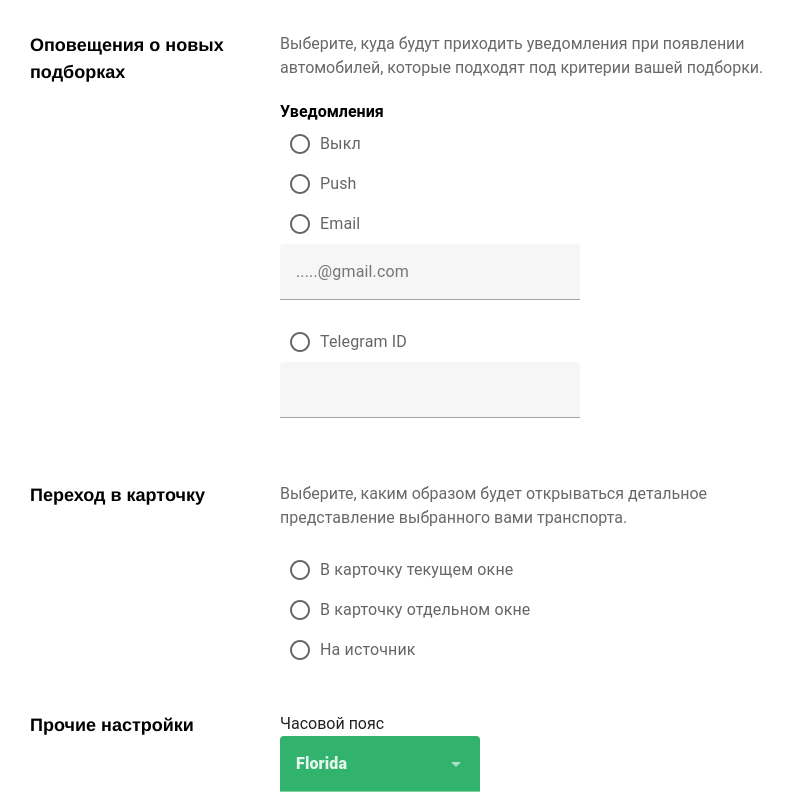
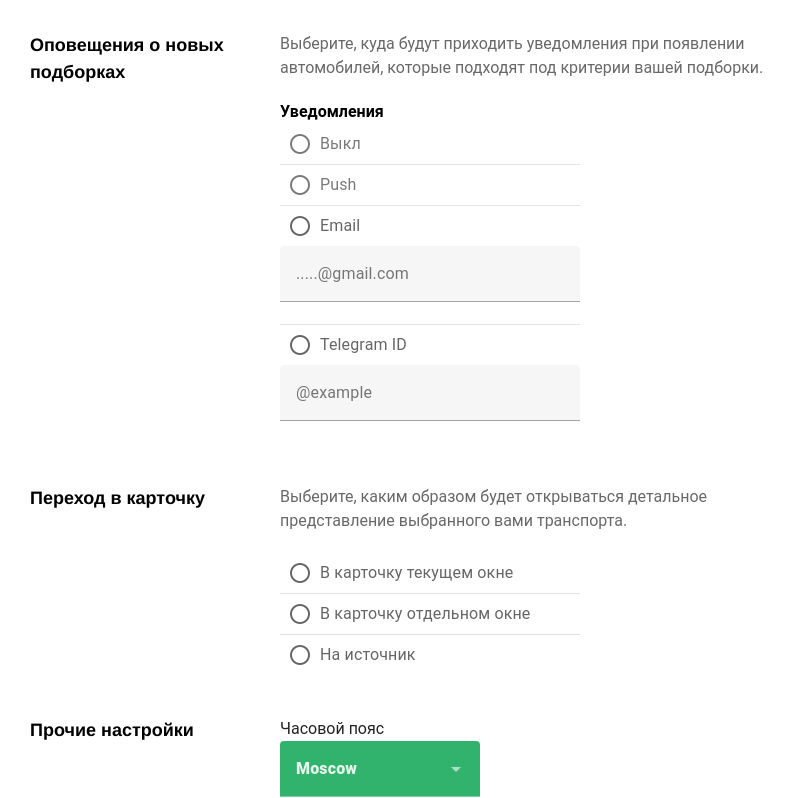
Before and after one commit to Iimanbek/av100, a Vue app: page /user/1 in a window 1280 px wide. Shown: the part 520-1318 px from the top of the page, without its empty margins (0-795 px from the left). Built offline with nearby package versions, Linux system fonts and the light colour scheme.

Commit message:
add some style to the radios

```diff
--- a/src/components/Form.vue
+++ b/src/components/Form.vue
@@ -1,3 +1,5 @@
+
+<!-- -------------------------Profile From Settings----------------------------- -->
 <template>
     <div class="container">
         <div class="main_section_wrapper">
@@ -75,23 +77,33 @@
                     <v-radio-group>
                         <h4>Уведомления</h4>
                         <div>
-                            <v-radio color="success" value="off_radio" label="Выкл" name="messages"
-                                id="radio_off"></v-radio>
+                            <v-sheet width="300">
+                                <v-radio color="success" value="off_radio" label="Выкл" name="messages"
+                                    id="radio_off"></v-radio>
+                                <v-divider></v-divider>
+                            </v-sheet>
                         </div>
                         <div>
-                            <v-radio color="success" value="Push" name="messages" id="push_radio" label="Push"></v-radio>
+                            <v-sheet width="300">
+                                <v-sheet width="300"></v-sheet>
+                                <v-radio color="success" value="Push" name="messages" id="push_radio"
+                                    label="Push"></v-radio>
+                                <v-divider></v-divider>
+                            </v-sheet>
                         </div>
                         <div>
                             <v-radio color="success" name="messages" value="email" label="Email"></v-radio>
                             <v-sheet width="300">
                                 <v-text-field v-model="email" required :rules="rules"
                                     label=".....@gmail.com"></v-text-field>
+                                <v-divider></v-divider>
                             </v-sheet>
                         </div>
                         <div>
                             <v-radio color="success" name="messages" value="telegram_id" label="Telegram ID"></v-radio>
                             <v-sheet width="300">
-                                <v-text-field required :rules="rules"></v-text-field>
+                                <v-sheet width="300"></v-sheet>
+                                <v-text-field required :rules="rules" label="@example"></v-text-field>
                             </v-sheet>
                         </div>
                     </v-radio-group>
@@ -105,15 +117,17 @@
                     <p class="form__inner__des">Выберите, каким образом будет открываться детальное представление выбранного
                         вами транспорта.</p>
                     <v-radio-group>
-                        <div>
+                        <div class="radio_group_wrap">
                             <v-radio color="success" value="in_window" label="В карточку текущем окне"
                                 name="cards"></v-radio>
+                            <v-divider></v-divider>
                         </div>
-                        <div>
+                        <div class="radio_group_wrap">
                             <v-radio color="success" value="different_window" label="В карточку отдельном окне"
                                 name="cards"></v-radio>
+                            <v-divider></v-divider>
                         </div>
-                        <div>
+                        <div class="radio_group_wrap">
                             <v-radio color="success" value="to_source" label="На источник" name="cards"></v-radio>
                         </div>
                     </v-radio-group>
@@ -154,7 +168,7 @@ export default {
                 value => !!value || 'Required.',
                 value => (value || '').length <= 20 || 'Max 20 characters',
             ],
-            select: { state: 'Florida', abbr: 'FL' },
+            select: { state: 'Moscow', abbr: 'GMT +3' },
             items: [
                 { state: 'Moscow', abbr: 'GMT +3' },
                 { state: 'Kaliningrad', abbr: 'GMT +3' },
@@ -289,4 +303,8 @@ export default {
     color: #686869;
     margin-bottom: 20px;
 }
+
+.radio_group_wrap {
+    width: 300px;
+}
 </style>
--- a/src/router/index.js
+++ b/src/router/index.js
@@ -12,9 +12,6 @@ const router = createRouter({
     {
       path: '/registration',
       name: 'auth',
-      // route level code-splitting
-      // this generates a separate chunk (About.[hash].js) for this route
-      // which is lazy-loaded when the route is visited.
       component: () => import('../views/AuthView.vue')
     },
     {
--- /dev/null
+++ b/src/stores/index.js
@@ -0,0 +1,8 @@
+import { defineStore } from "pinia";
+
+export const useIndexStore = defineStore("index", {
+  state: () => ({
+    movieInputs: "hello world",
+  }),
+  actions: {},
+});
--- a/src/views/AuthView.vue
+++ b/src/views/AuthView.vue
@@ -1,13 +1,16 @@
-<template >
+<template>
   <div>
-    <h1>reg</h1>
   </div>
 </template>
 <script>
+import { mapStores } from 'pinia';
+import { useIndexStore } from '../stores/index'
 export default {
-
+  mounted() {
+  },
+  computed: {
+    ...mapStores(useIndexStore)
+  }
 }
 </script>
-<style lang="">
-
-</style>
+<style lang="css"></style>
--- a/src/views/HomeView.vue
+++ b/src/views/HomeView.vue
@@ -1,19 +1,18 @@
 <script>
-// import Form from '../components/Form.vue';
-export default {
-  data() {
-    return {
-
-    }
-  },
-  components: {
-    // 'v-form': Form
-  }
-}
 </script>
 
 <template>
-  <div>
-    <!-- <v-form /> -->
+  <div class="main">
+    <v-btn @click="this.$router.push('/login')" color="green">Login</v-btn>
+    <v-btn @click="this.$router.push('/registration')" color="green">Restration</v-btn>
   </div>
 </template>
+<style>
+.main {
+  height: 100vh;
+  display: flex;
+  justify-content: center;
+  align-items: center;
+  gap: 30px;
+}
+</style>
--- a/src/views/LoginView.vue
+++ b/src/views/LoginView.vue
@@ -8,6 +8,4 @@ export default {
 
 }
 </script>
-<style lang="">
-
-</style>
+<style lang="css"></style>
```
Also changed, not shown: src/main.js (+19 -23 lines), src/stores/counter.js (deleted, +0 -12 lines), src/stores/modules/requests.js (added, +8 -0 lines).
